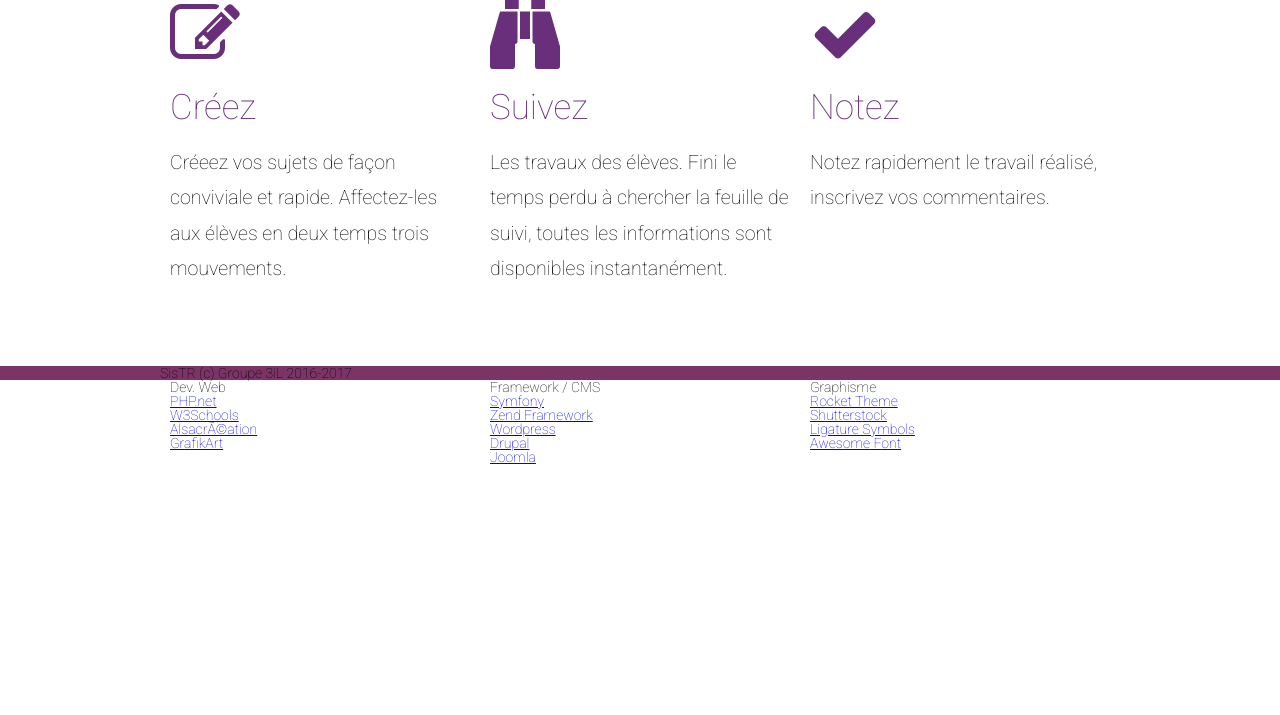
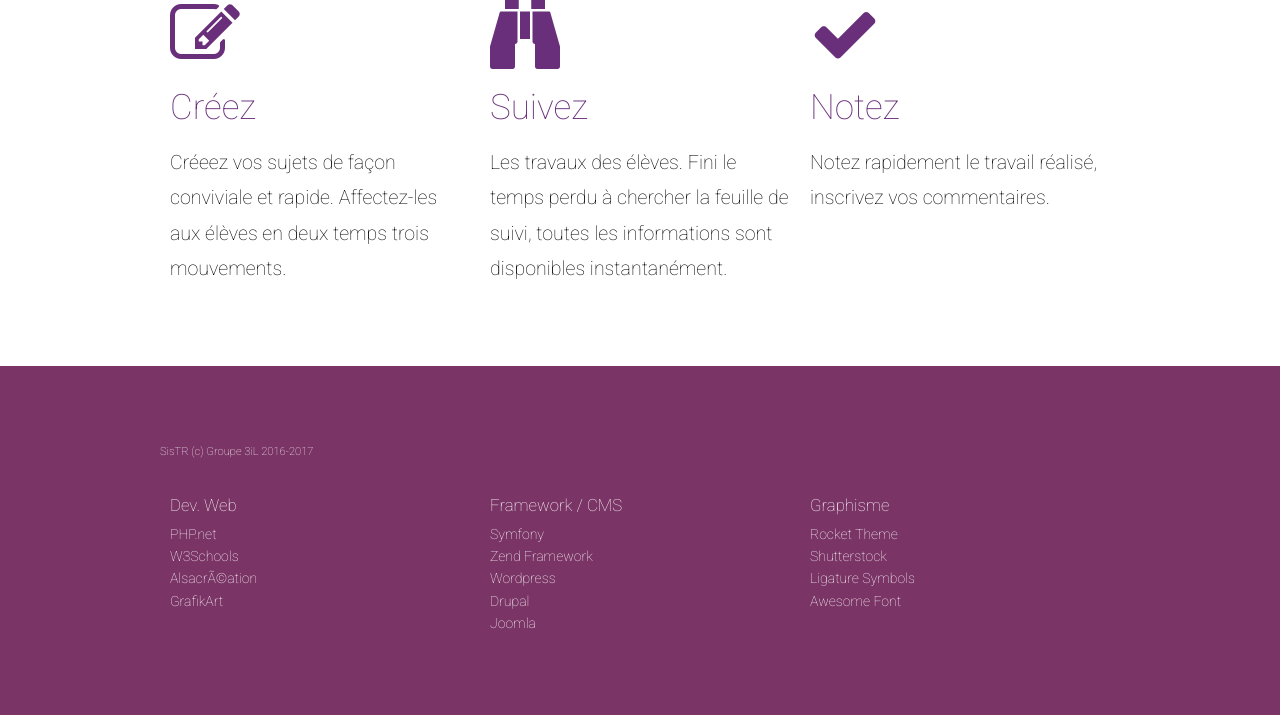
Before and after one commit to brice32/sistr, a PHP site: page /maquette-accueil.html in a window 1280 px wide. Shown: the part 1512-2227 px from the top of the page. Before the commit the page ends 1976 px from the top, so only its background shows below. Run offline with PHP 8.4, Linux system fonts and the light colour scheme.

Commit message:
17/10 bis
上课前把第一部分的做完了

```diff
--- a/css/sistr.css
+++ b/css/sistr.css
@@ -167,4 +167,23 @@ body *{
 #pied-de-page{
     margin-top: 80px;
     background-color: #7A3466;
+    color: white;
+    padding-top: 80px;
+    padding-bottom: 80px;
 }
+#pied-de-page p{
+    font-size: 0.8em;
+    margin-bottom: 40px;
+}
+#pied-de-page h4{
+    font-size: 1.2em;
+    margin-bottom: 10px;
+}
+#pied-de-page li{
+        line-height: 1.8em;
+        font-size: 0.8em;
+}
+#pied-de-page a{
+    color: white;
+    text-decoration: none;//无下划线的连接
+}
--- a/maquette-accueil.html
+++ b/maquette-accueil.html
@@ -135,6 +135,7 @@ and open the template in the editor.
                     </ul>
                 </div>
             </div>
+            <div class="clear"></div>
         </footer>
     </body>
 </html>
--- a/nbproject/private/private.xml
+++ b/nbproject/private/private.xml
@@ -5,7 +5,6 @@
         <group>
             <file>file:/C:/xampp/htdocs/sistr/css/sistr.css</file>
             <file>file:/C:/xampp/htdocs/sistr/maquette-accueil.html</file>
-            <file>file:/C:/xampp/htdocs/sistr/css/reset.css</file>
         </group>
     </open-files>
 </project-private>
```
